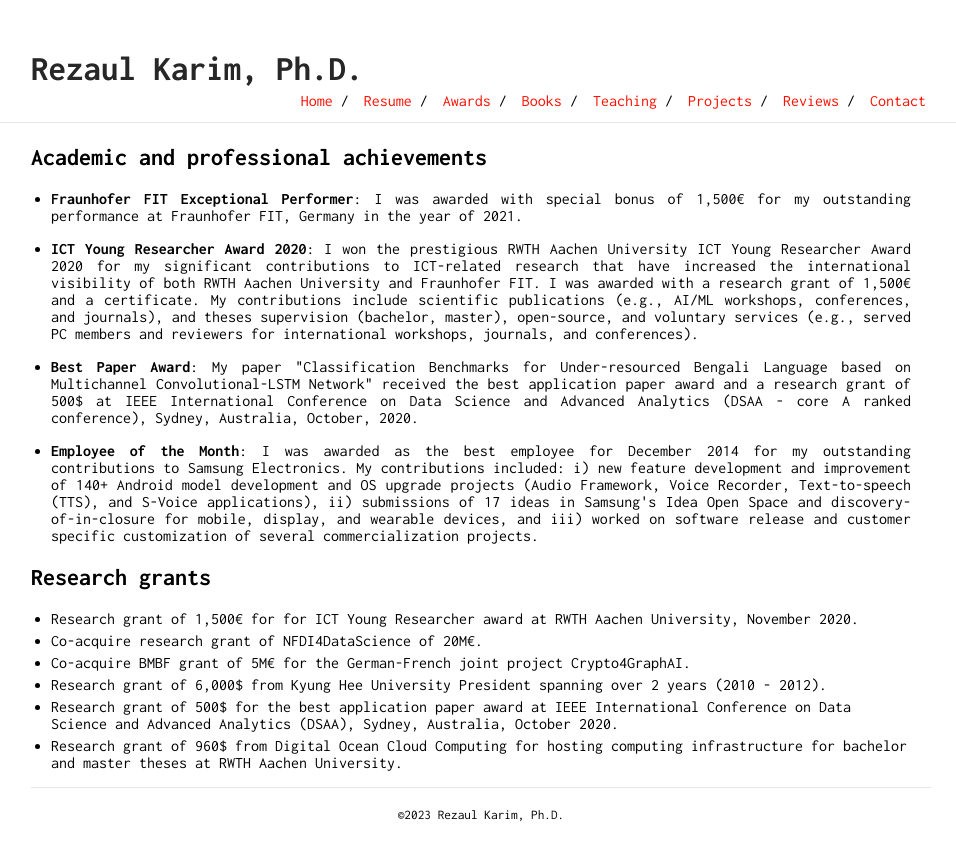
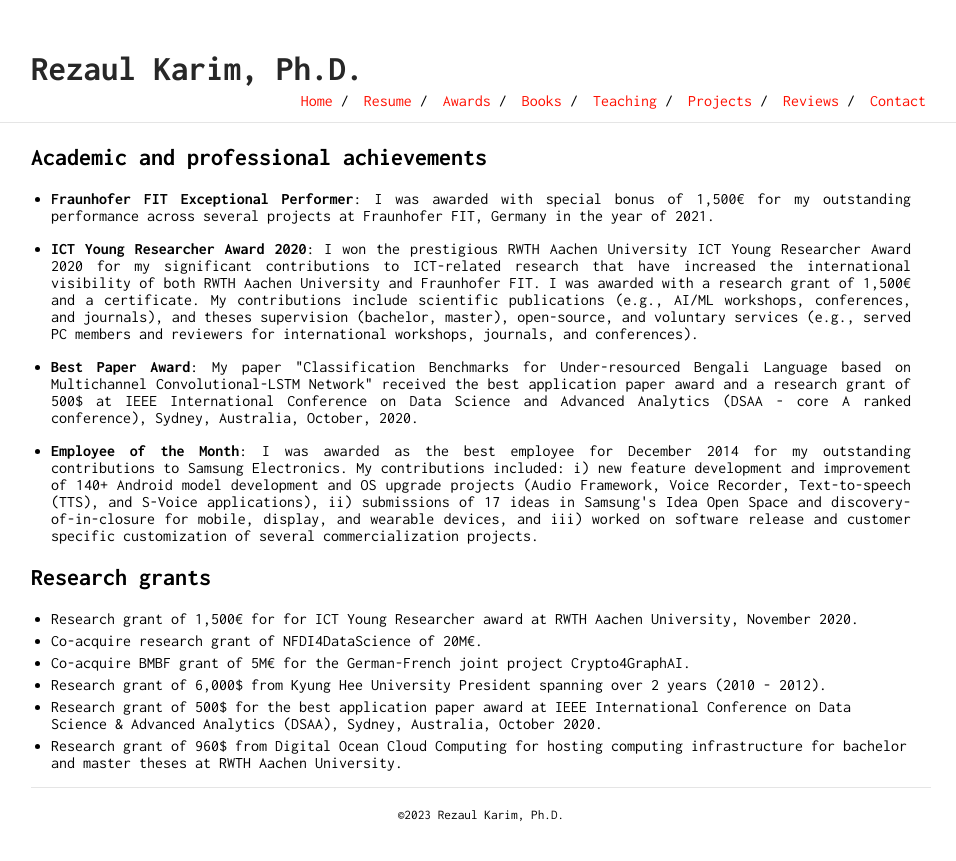
Before and after one commit to rezacsedu/rezacsedu.github.io, a Jekyll site: the page built from awards.md, in a window 1280 px wide. Shown: the top 861 px of the page, without its empty margins (159-1115 px from the left). Built offline with Jekyll 4.4.1, drawn with Linux system fonts in a browser that asks for light colours; our own code applies the rules of GitHub Pages for plain Markdown files.

Commit message:
Update awards.md

```diff
--- a/awards.md
+++ b/awards.md
@@ -1,5 +1,5 @@
 ## Academic and professional achievements
-- <p style='text-align: justify;'> <b>Fraunhofer FIT Exceptional Performer</b>: I was awarded with special bonus of 1,500€ for my outstanding performance at Fraunhofer FIT, Germany in the year of 2021.</p>
+- <p style='text-align: justify;'> <b>Fraunhofer FIT Exceptional Performer</b>: I was awarded with special bonus of 1,500€ for my outstanding performance across several projects at Fraunhofer FIT, Germany in the year of 2021.</p>
 - <p style='text-align: justify;'> <b>ICT Young Researcher Award 2020</b>: I won the prestigious RWTH Aachen University ICT Young Researcher Award 2020 for my significant contributions to ICT-related research that have increased the international visibility of both RWTH Aachen University and Fraunhofer FIT. I was awarded with a research grant of 1,500€ and a certificate. My contributions include scientific publications (e.g., AI/ML workshops, conferences, and journals), and theses supervision (bachelor, master), open-source, and voluntary services (e.g., served PC members and reviewers for international workshops, journals, and conferences).</p>
 - <p style='text-align: justify;'> <b>Best Paper Award</b>: My paper "Classification Benchmarks for Under-resourced Bengali Language based on Multichannel Convolutional-LSTM Network" received the best application paper award and a research grant of 500$ at IEEE International Conference on Data Science and Advanced Analytics (DSAA - core A ranked conference), Sydney, Australia, October, 2020.</p>
 - <p style='text-align: justify;'> <b>Employee of the Month</b>: I was awarded as the best employee for December 2014 for my outstanding contributions to Samsung Electronics. My contributions included: i) new feature development and improvement of 140+ Android model development and OS upgrade projects (Audio Framework, Voice Recorder, Text-to-speech (TTS), and S-Voice applications), ii) submissions of 17 ideas in Samsung's Idea Open Space and discovery-of-in-closure for mobile, display, and wearable devices, and iii) worked on software release and customer specific customization of several commercialization projects. </p>
@@ -9,5 +9,5 @@
 - Co-acquire research grant of NFDI4DataScience of 20M€.
 - Co-acquire BMBF grant of 5M€ for the German-French joint project Crypto4GraphAI.
 - Research grant of 6,000$ from Kyung Hee University President spanning over 2 years (2010 - 2012).
-- Research grant of 500$ for the best application paper award at IEEE International Conference on Data Science and Advanced Analytics (DSAA), Sydney, Australia, October 2020.
+- Research grant of 500$ for the best application paper award at IEEE International Conference on Data Science & Advanced Analytics (DSAA), Sydney, Australia, October 2020.
 - Research grant of 960$ from Digital Ocean Cloud Computing for hosting computing infrastructure for bachelor and master theses at RWTH Aachen University.
```
